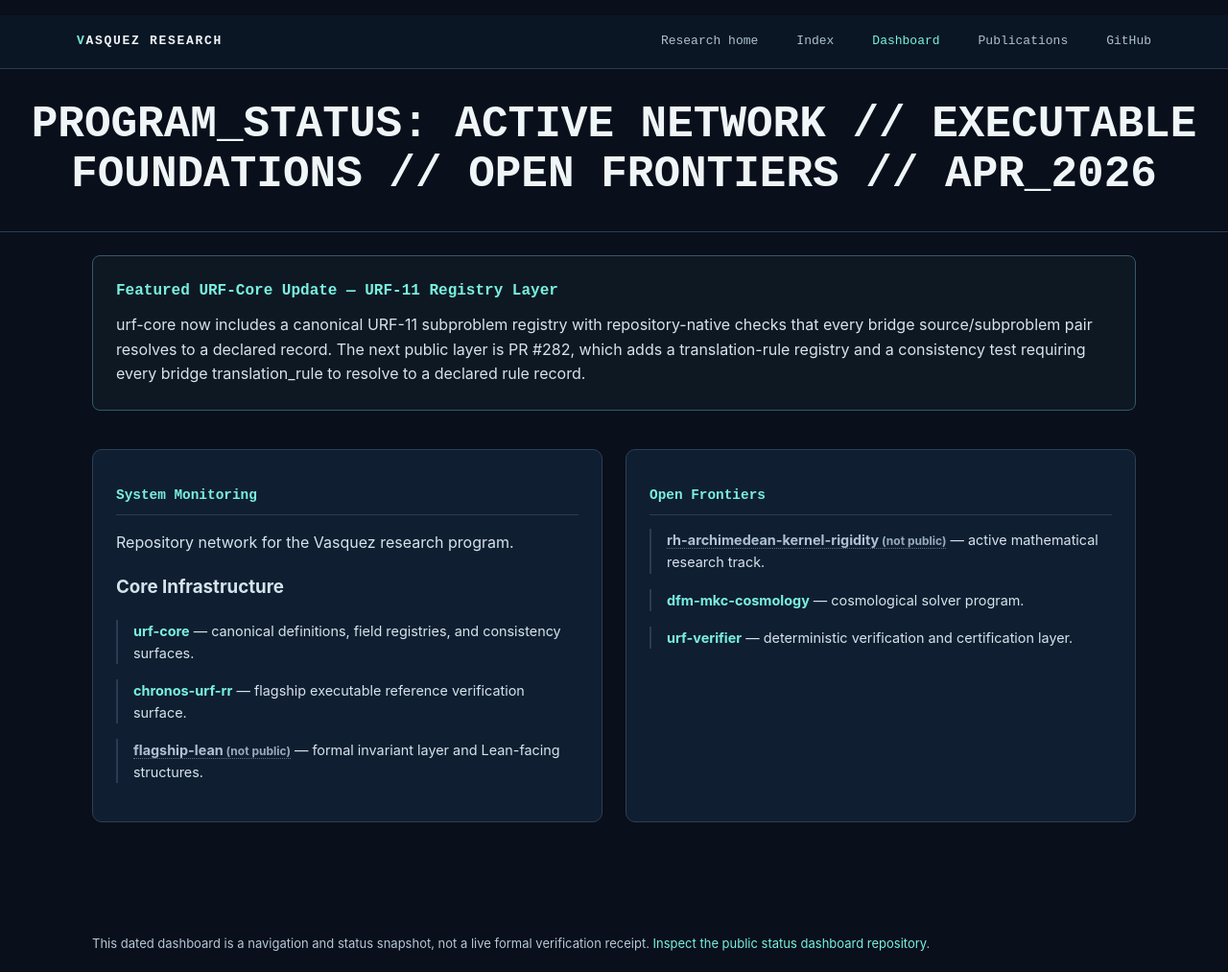
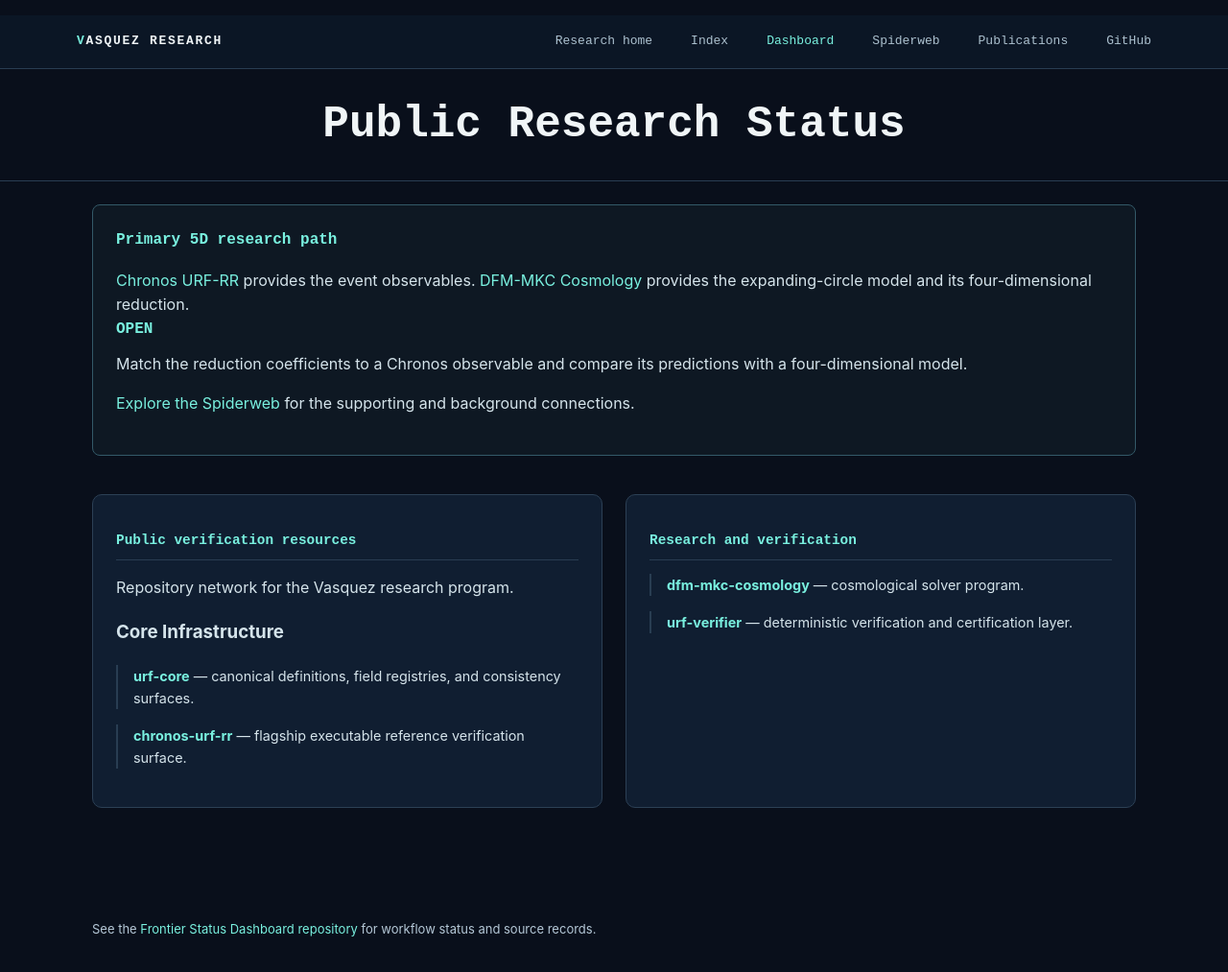
Before and after one commit to inaciovasquez2020/vasquez-index, a plain HTML site: page dashboard.html in a window 1280 px wide. Shown: the whole page at 96% size. Drawn offline with Linux system fonts and the light colour scheme.

Commit message:
Refresh public Index navigation and Spiderweb links

```diff
--- a/dashboard.html
+++ b/dashboard.html
@@ -24,37 +24,36 @@
 <link rel="stylesheet" href="portal.css">
 </head>
 <body>
-<nav class="portal-nav" aria-label="Research network navigation"><a class="portal-brand" href="https://inaciovasquez2020.github.io/"><strong>V</strong>ASQUEZ RESEARCH</a><div class="portal-links"><a href="https://inaciovasquez2020.github.io/">Research home</a><a href="index.html">Index</a><a href="dashboard.html" aria-current="page">Dashboard</a><a href="publications.html">Publications</a><a href="https://github.com/inaciovasquez2020">GitHub</a></div></nav>
+<nav class="portal-nav" aria-label="Research network navigation"><a class="portal-brand" href="https://inaciovasquez2020.github.io/"><strong>V</strong>ASQUEZ RESEARCH</a><div class="portal-links"><a href="https://inaciovasquez2020.github.io/">Research home</a><a href="index.html">Index</a><a href="dashboard.html" aria-current="page">Dashboard</a><a href="https://inaciovasquez2020.github.io/research-network/">Spiderweb</a><a href="publications.html">Publications</a><a href="https://github.com/inaciovasquez2020">GitHub</a></div></nav>
     <header>
-        <h1>PROGRAM_STATUS: ACTIVE NETWORK // EXECUTABLE FOUNDATIONS // OPEN FRONTIERS // APR_2026</h1>
+        <h1>Public Research Status</h1>
 
     </header>
     <main>
         <div class="promotion">
-            <strong>Featured URF-Core Update — URF-11 Registry Layer</strong>
-            urf-core now includes a canonical URF-11 subproblem registry with repository-native checks that every bridge source/subproblem pair resolves to a declared record. The next public layer is PR #282, which adds a translation-rule registry and a consistency test requiring every bridge translation_rule to resolve to a declared rule record.
+            <strong>Primary 5D research path</strong>
+            <p><a href="https://github.com/inaciovasquez2020/chronos-urf-rr">Chronos URF-RR</a> provides the event observables. <a href="https://github.com/inaciovasquez2020/dfm-mkc-cosmology">DFM-MKC Cosmology</a> provides the expanding-circle model and its four-dimensional reduction. <strong>OPEN</strong> Match the reduction coefficients to a Chronos observable and compare its predictions with a four-dimensional model.</p>
+            <p><a href="https://inaciovasquez2020.github.io/research-network/">Explore the Spiderweb</a> for the supporting and background connections.</p>
         </div>
 
         <div class="grid">
             <section>
-                <h2>System Monitoring</h2>
+                <h2>Public verification resources</h2>
                 <p>Repository network for the Vasquez research program.</p>
                 <h3>Core Infrastructure</h3>
                 <ul>
                     <li><strong><a href="https://github.com/inaciovasquez2020/urf-core">urf-core</a></strong> — canonical definitions, field registries, and consistency surfaces.</li>
                     <li><strong><a href="https://github.com/inaciovasquez2020/chronos-urf-rr">chronos-urf-rr</a></strong> — flagship executable reference verification surface.</li>
-                    <li><strong><span class="restricted-reference" title="Repository is not publicly accessible">flagship-lean</span></strong> — formal invariant layer and Lean-facing structures.</li>
                 </ul>
             </section>
             <section>
-                <h2>Open Frontiers</h2>
+                <h2>Research and verification</h2>
                 <ul>
-                    <li><strong><span class="restricted-reference" title="Repository is not publicly accessible">rh-archimedean-kernel-rigidity</span></strong> — active mathematical research track.</li>
                     <li><strong><a href="https://github.com/inaciovasquez2020/dfm-mkc-cosmology">dfm-mkc-cosmology</a></strong> — cosmological solver program.</li>
                     <li><strong><a href="https://github.com/inaciovasquez2020/urf-verifier">urf-verifier</a></strong> — deterministic verification and certification layer.</li>
                 </ul>
             </section>
         </div>
     </main>
-<p class="portal-note">This dated dashboard is a navigation and status snapshot, not a live formal verification receipt. <a href="https://github.com/inaciovasquez2020/frontier-status-dashboard">Inspect the public status dashboard repository</a>.</p></body>
+<p class="portal-note">See the <a href="https://github.com/inaciovasquez2020/frontier-status-dashboard">Frontier Status Dashboard repository</a> for workflow status and source records.</p></body>
 </html>
```
Also changed, not shown: index.html (+1 -1 lines).
